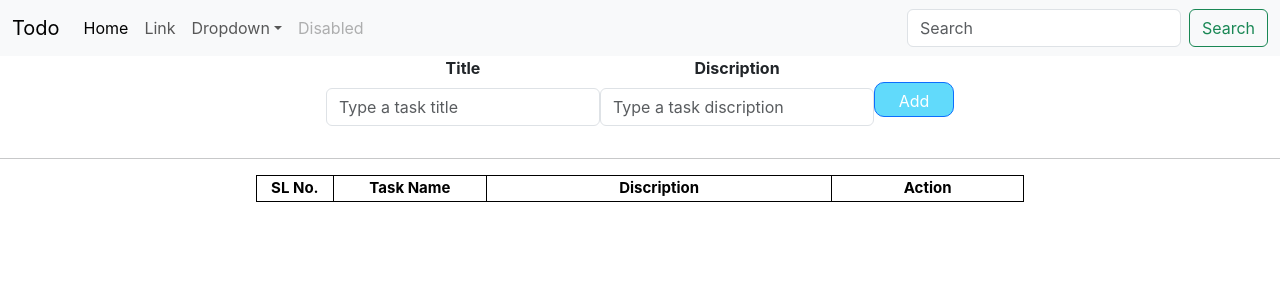
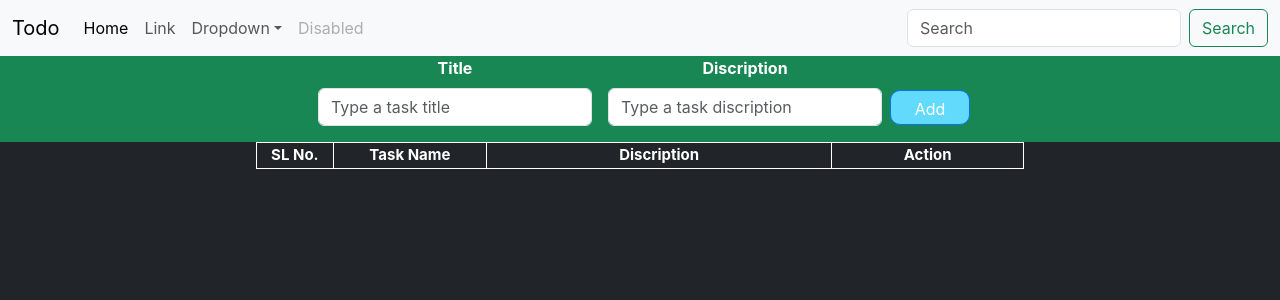
Before and after one commit to manohar720/to-do, a React (Create React App) app: page / in a window 1280 px wide. Shown: the top 300 px of the page. Built offline with nearby package versions, Linux system fonts and the light colour scheme.

Commit message:
changes in patch

```diff
--- a/public/index.html
+++ b/public/index.html
@@ -33,7 +33,7 @@
     />
     <title>Todo App</title>
   </head>
-  <body>
+  <body class="bg-dark">
     <noscript>You need to enable JavaScript to run this app.</noscript>
     <div id="root"></div>
     <!--
--- a/src/App.js
+++ b/src/App.js
@@ -1,10 +1,9 @@
-import Todo from "./components/Todo";
 import Header from "./components/Header/Header";
 import "./App.css";
 import { Form } from "./components/Form";
 import { useState, useEffect } from "react";
 import { ListItems } from "./components/ListItems";
-function getDataAndUpdate() {
+function getDataFromLocal() {
   const strData = localStorage.getItem("data");
 
   if (strData) {
@@ -18,20 +17,19 @@ function App() {
   let [todoTitle, setTodoTitle] = useState("");
   let [todoDescription, setTodoDescription] = useState("");
 
-  let [todoList, setTodoList] = useState(getDataAndUpdate());
+  let [todoList, setTodoList] = useState(getDataFromLocal());
 
   let [editId, setEditId] = useState("");
 
   const addBtn = document.getElementById("myBtn");
+  var error = document.getElementById("error");
 
   const addList = (e) => {
     if (e.target.innerText === "Add") {
-      var error = document.getElementById("error");
       if (todoTitle === "" || todoDescription === "") {
         error.textContent = "Please enter a input";
         error.style.color = "red";
       } else {
-        error.textContent = "";
         let newtodoItems = {
           taskName: todoTitle,
           discription: todoDescription,
@@ -46,11 +44,15 @@ function App() {
         setTodoTitle("");
         setTodoDescription("");
       }
+      //if innerText of button is  save then
     } else {
       let list = [...todoList];
 
-      list.splice(editId, 1, { taskName: todoTitle });
-      list.splice(editId, 1, { discription: todoDescription });
+      list.splice(editId, 1, {
+        taskName: todoTitle,
+        discription: todoDescription,
+      });
+
       setTodoList(list);
       addBtn.innerText = "Add";
       setTodoTitle("");
@@ -69,10 +71,9 @@ function App() {
     setTodoList(delList);
     addBtn.innerText = "Add";
     setTodoTitle("");
+    setTodoDescription("");
   }
   function editItem(id) {
-    console.log("id: ", id);
-
     const editlist = [...todoList];
     const getTaskName = editlist[id].taskName;
     const getDiscription = editlist[id].discription;
@@ -80,7 +81,7 @@ function App() {
     setTodoTitle(getTaskName);
     setTodoDescription(getDiscription);
 
-    addBtn.innerText = "Save Change";
+    addBtn.innerText = "Save";
 
     setTodoList(editlist);
 
@@ -93,10 +94,21 @@ function App() {
       <Form
         titleValue={todoTitle}
         discriptionValue={todoDescription}
-        onChangeTitle={(e) => setTodoTitle(e.target.value)}
-        onChangeDiscription={(e) => setTodoDescription(e.target.value)}
+        onChangeTitle={(e) => {
+          setTodoTitle(e.target.value);
+          {
+            error.textContent = "";
+          }
+        }}
+        onChangeDiscription={(e) => {
+          setTodoDescription(e.target.value);
+          {
+            error.textContent = "";
+          }
+        }}
         addList={addList}
       />
+      <span id="error"></span>
       <ListItems
         todoList={todoList}
         deleteItem={deleteItem}
--- a/src/components/Form.js
+++ b/src/components/Form.js
@@ -6,8 +6,8 @@ export const Form = ({
   addList,
 }) => {
   return (
-    <div className="form d-flex gap">
-      <div className="mb-3">
+    <div className="form d-flex gap bg-success text-white">
+      <div className="mb-3 mx-2">
         <label for="formGroupExampleInput" className="form-label fw-bold">
           Title
         </label>
@@ -20,7 +20,7 @@ export const Form = ({
           value={titleValue}
         />
       </div>
-      <div className="mb-3">
+      <div className="mb-3 mx-2">
         <label for="formGroupExampleInput2" className="form-label fw-bold">
           Discription
         </label>
@@ -33,15 +33,16 @@ export const Form = ({
           value={discriptionValue}
         />
       </div>
+      <div className="mt-3">
         <button
           type="button"
-        className="addBtn btn btn-primary"
+          className="addBtn btn btn-primary "
           id="myBtn"
           onClick={addList}
         >
           Add
         </button>
-      <p id="error"></p>
+      </div>
     </div>
   );
 };
--- a/src/components/Header/Header.js
+++ b/src/components/Header/Header.js
@@ -1,10 +1,6 @@
 export default function Header(props) {
   return (
     <>
-      {/* <header className="App-header">
-        {props.title}
-        <p className="name">devloped by Murli Manohar</p>
-      </header> */}
       <nav class="navbar navbar-expand-lg bg-body-tertiary">
         <div class="container-fluid">
           <a class="navbar-brand" href="#">
--- a/src/components/ListItems.js
+++ b/src/components/ListItems.js
@@ -1,8 +1,8 @@
 export const ListItems = ({ todoList, deleteItem, editItem }) => {
   return (
     <>
-      <hr />
-      <div className="table-container table-danger">
+      <div className="table-container table-danger  text-white">
+        {
           <table>
             <thead>
               <tr>
@@ -14,7 +14,6 @@ export const ListItems = ({ todoList, deleteItem, editItem }) => {
             </thead>
             <tbody>
               {todoList.map((item, index) => {
-              console.log("item: ", item);
                 return (
                   <tr key={index}>
                     <td>{index + 1}</td>
@@ -38,6 +37,7 @@ export const ListItems = ({ todoList, deleteItem, editItem }) => {
               })}
             </tbody>
           </table>
+        }
       </div>
     </>
   );
```
Lines whose indentation alone changed are shown as unchanged.
